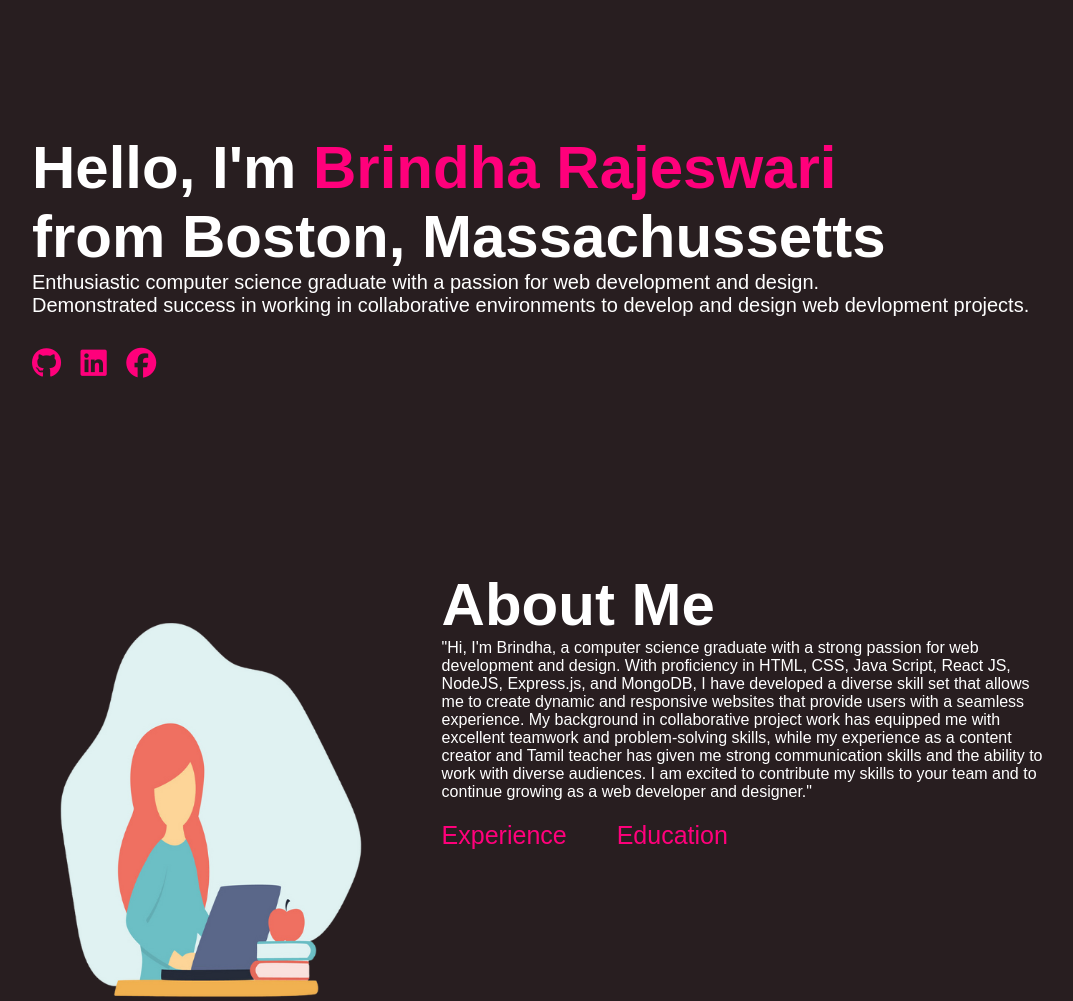
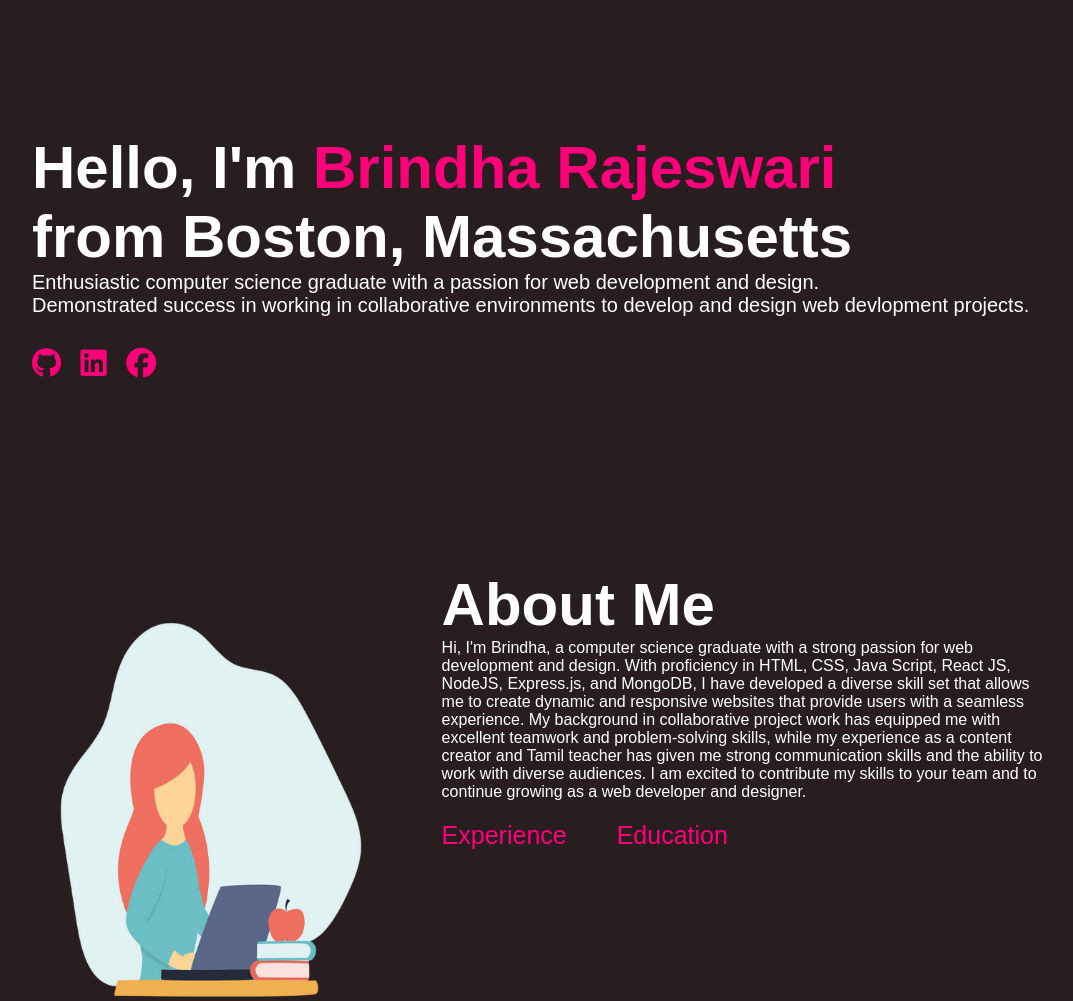
Before and after one commit to brindharajeswari/Portfolio, a plain HTML site: page index.html in a window 1280 px wide. Shown: the part 320-1321 px from the top of the page, without its empty margins (96-1169 px from the left). Drawn offline with nearby package versions, Linux system fonts and the light colour scheme.

Commit message:
updated readme

```diff
--- a/index.html
+++ b/index.html
@@ -30,7 +30,7 @@
             </nav>
             <div class="header-text">
                 <!-- <p>Full Stack Web Developer</p> -->
-                <h1>Hello, I'm <span>Brindha Rajeswari </span><br>from Boston, Massachussetts</h1>
+                <h1>Hello, I'm <span>Brindha Rajeswari </span><br>from Boston, Massachusetts</h1>
                 <p>Enthusiastic computer science graduate with a passion for web development and design. <br>
                     Demonstrated success in working in collaborative environments to develop and design web devlopment
                     projects.</p>
@@ -56,14 +56,14 @@
                 </div>
                 <div class="about-col-2">
                     <h1 class="sub-title">About Me</h1>
-                    <p>"Hi, I'm Brindha, a computer science graduate with a strong passion for web development and
+                    <p>Hi, I'm Brindha, a computer science graduate with a strong passion for web development and
                         design. With proficiency in HTML, CSS, Java Script, React JS, NodeJS, Express.js, and MongoDB, I
                         have developed a diverse skill set that allows me to create dynamic and responsive websites that
                         provide users with a seamless experience. My background in collaborative project work has
                         equipped me with excellent teamwork and problem-solving skills, while my experience as a content
                         creator and Tamil teacher has given me strong communication skills and the ability to work with
                         diverse audiences. I am excited to contribute my skills to your team and to continue growing as
-                        a web developer and designer."
+                        a web developer and designer.
                     </p>
                     <div class="tab-titles">
                         <!-- <p class="tab-links active-link" onclick="opentab('skills')"> Skills</p> -->
@@ -145,7 +145,7 @@
         </div>
     </div> -->
 
-    <!-- --------------skill--------------- -->
+    <!-- --------------skills--------------- -->
     <div id="services">
         <div class="container">
             <h1 class="sub-title">My Skills</h1>
```
Also changed, not shown: images/Languages.png, images/about.png (added), images/businesswoman-characters-young-business-woman-professional-working-in-office-girl-employee-cartoon.webp (deleted), images/girl-at-the-table-working-on-laptop-vector-flat-illustration-adult-woman-in-office.webp (deleted), images/header.png (deleted), images/home.png (added), images/mutitasking.jpg (deleted), images/proj.png (added), images/skills.png (added), images/woman-with-laptop-studying-or-working-concept-table-with-books-lamp.webp (deleted), 1 other file.
